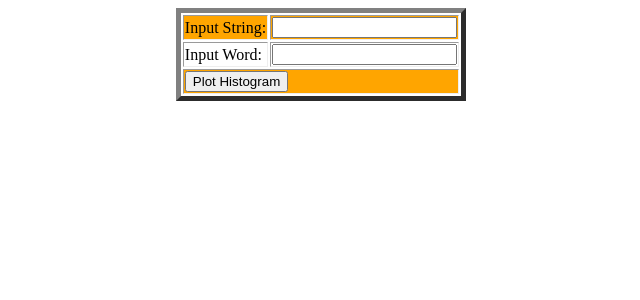
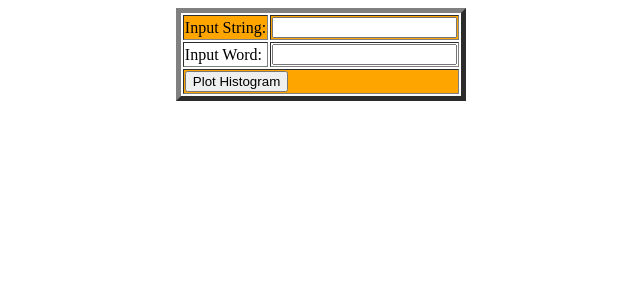
Before and after one commit to neoJINXD/Concordia-Projects, a PHP site: page /Q3/q3.html in a window 1280 px wide. Shown: the top 300 px of the page, without its empty margins (319-959 px from the left). Run offline with PHP 8.4, Linux system fonts and the light colour scheme; some libraries are stand-ins or nearby versions.

Commit message:
Fixed Question 3 Styling

```diff
--- a/SOEN 287/Assignment 2/src/Q3/q3.css
+++ b/SOEN 287/Assignment 2/src/Q3/q3.css
@@ -6,14 +6,6 @@ table {
   margin: auto;
 }
 
-.odd,
-.even {
-  border: 1px solid;
-  padding: 10px;
-  margin: 10px;
-  width: 10px;
-  height: 10px;
-}
 .odd {
   background-color: orange;
 }
```
